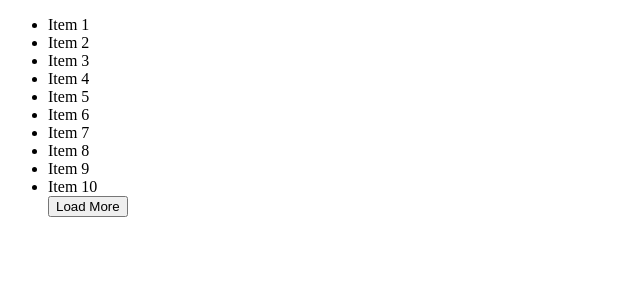
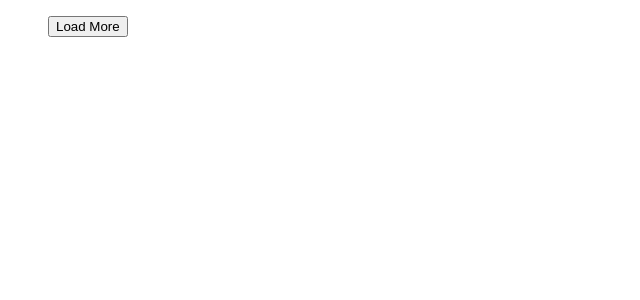
Before and after one commit to acciojob/load-more-Nikk45, a React app: page / in a window 1280 px wide. Shown: the top 300 px of the page, without its empty margins (0-640 px from the left). Built offline with nearby package versions, Linux system fonts and the light colour scheme.

Commit message:
submit 3

```diff
--- a/src/components/App.js
+++ b/src/components/App.js
@@ -38,12 +38,12 @@ const items = [
 const App = () => {
 
   const itemPerPage = 10
-  const [showItems, setShowItems] = useState(itemPerPage)
+  const [showItems, setShowItems] = useState(0)
 
   const displayItems = items.slice(0,showItems)
 
   function loadMore(){
-    setShowItems(prevValue => prevValue + 10)
+    setShowItems(prevValue => prevValue + itemPerPage)
   }
 
   return (
```
